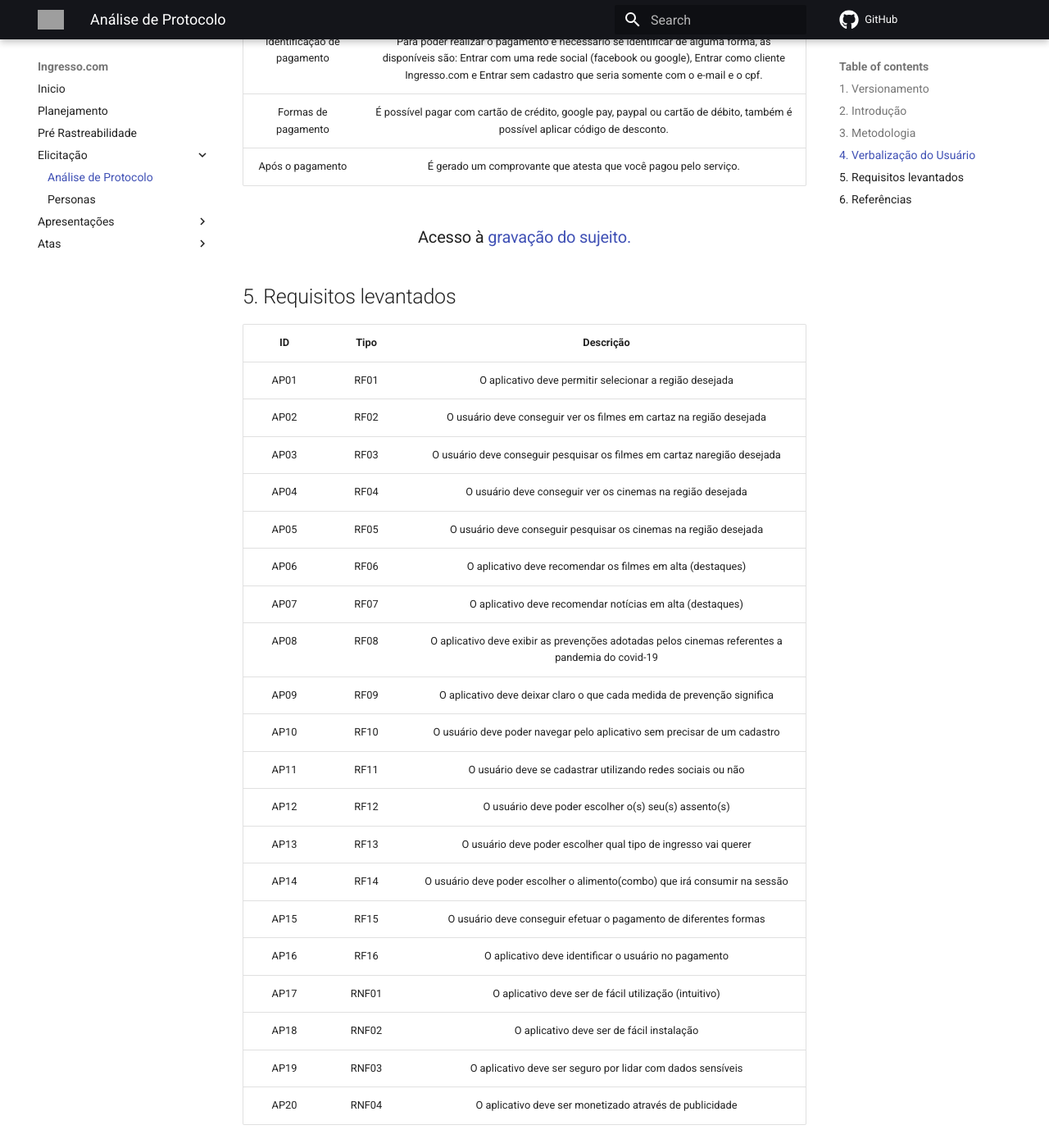
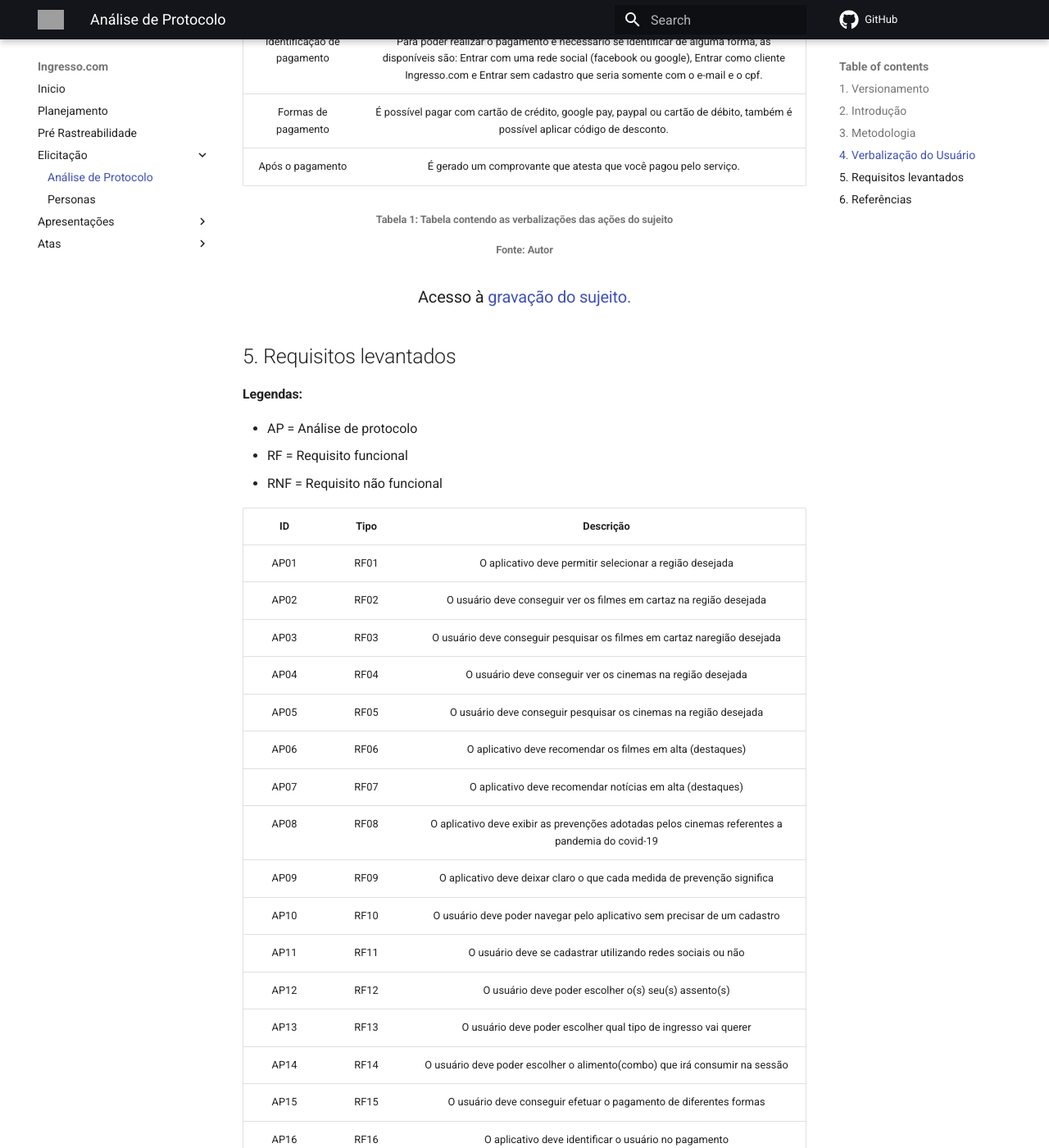
Before and after one commit to Requisitos-de-Software/2021.1-Ingresso.com, an MkDocs documentation site: the page built from docs/elicitacao/analiseProtocolo.md, in a window 1280 px wide and 1400 px high, scrolled down 1788 px. Shown: the whole window at 82% size. Built offline with MkDocs 1.6.1 and Material for MkDocs 9.7.7, drawn with Linux system fonts in a browser that asks for light colours; comment, search, counter and statistics services are not loaded; some of the changed text lies outside the part shown; grey boxes are pictures that could not be loaded.

Commit message:
#27 Adicionando legendas nas tabelas

```diff
--- a/docs/elicitacao/analiseProtocolo.md
+++ b/docs/elicitacao/analiseProtocolo.md
@@ -42,13 +42,22 @@
 |Formas de pagamento| É possível pagar com cartão de crédito, google pay, paypal ou cartão de débito, também é possível aplicar código de desconto.|
 |Após o pagamento| É gerado um comprovante que atesta que você pagou pelo serviço.|
 
+<h6 align = "center">Tabela 1: Tabela contendo as verbalizações das ações do sujeito</h6>
+<h6 align = "center">Fonte: Autor</h6>
+
 <center>
 <h3> Acesso à <a href="https://drive.google.com/file/d/1wepFqr5pSS0Fe8-JQdHjwefvvhgvlwsO/view?usp=sharing">gravação do sujeito.</a></h3>
 </center>
 
 
 
+
 ## 5. Requisitos levantados
+
+<h4>Legendas:</h4>
+* AP = Análise de protocolo
+* RF = Requisito funcional
+* RNF = Requisito não funcional
 
 |ID|Tipo|Descrição|
 |:--:|:--:|:-----:|
@@ -73,6 +82,10 @@
 |AP19|RNF03|O aplicativo deve ser seguro por lidar com dados sensíveis|
 |AP20|RNF04|O aplicativo deve ser monetizado através de publicidade|
 
+<h6 align = "center">Tabela 2: Tabela contendo os requisitos levantas pela análise de protocolo</h6>
+<h6 align = "center">Fonte: Autor</h6>
+
+
 ## 6. Referências
 
 <p style="text-align: justify; text-indent: 20px">[1] SERRANO, Milene; SERRANO, Maurício. Requisitos - Aula 07. 1º/2019. 50 slides. Material apresentado para a disciplina de Requisitos de Software no curso de Engenharia de Software da UnB, FGA.</p>
```
Also changed, not shown: other parts of docs/elicitacao/analiseProtocolo.md (+1 -1 lines).
